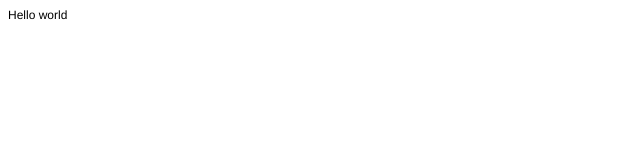
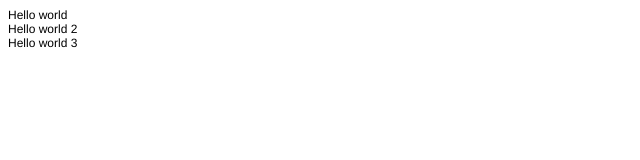
Before and after one commit to francopolo/git-test, a plain HTML site: page index.html in a window 1280 px wide. Shown: the whole page, without its empty margins (0-640 px from the left). Drawn offline with Linux system fonts and the light colour scheme.

Commit message:
update 2

```diff
--- a/index.html
+++ b/index.html
@@ -12,5 +12,7 @@
 </head>
 <body>
 <p class="p1">Hello world</p>
+<p class="p1">Hello world 2</p>
+<p class="p1">Hello world 3</p>
 </body>
 </html>
```
